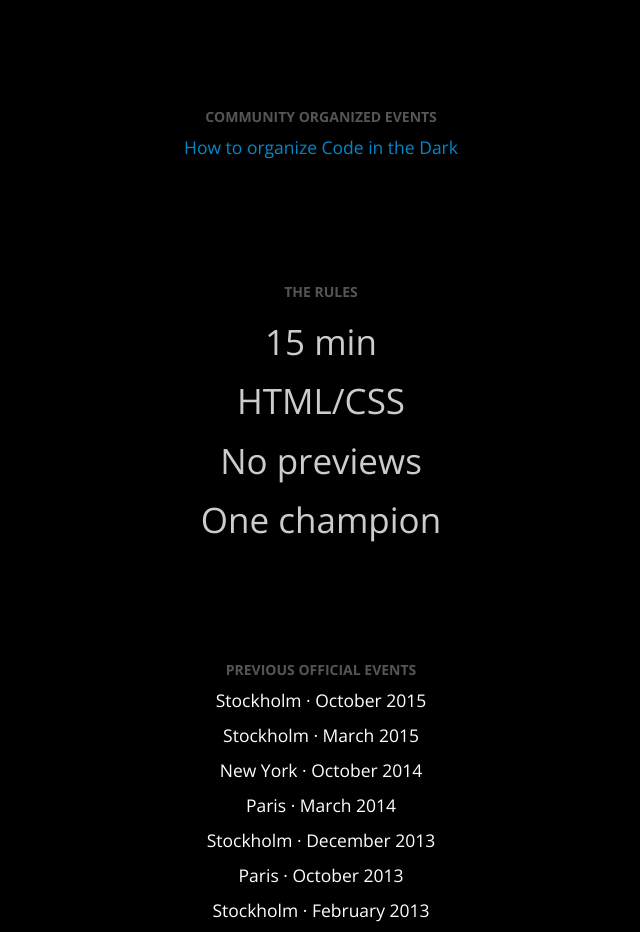
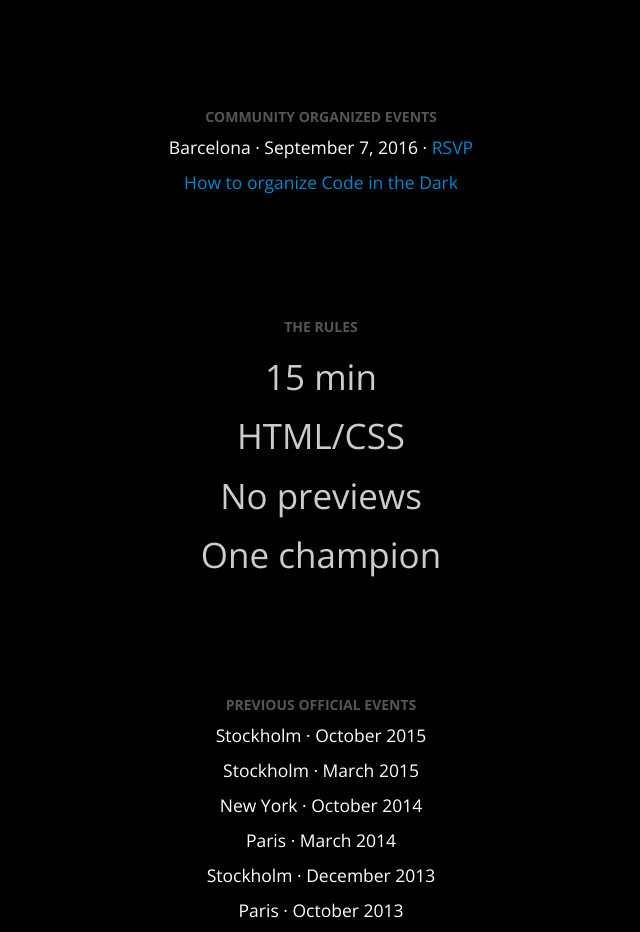
Before and after one commit to codeinthedark/codeinthedark.github.io, a plain HTML site: page index.html in a window 1280 px wide. Shown: the part 1500-2432 px from the top of the page, without its empty margins (319-959 px from the left). Drawn offline with nearby package versions, Linux system fonts and the light colour scheme.

Commit message:
Add Barcelona event

```diff
--- a/index.html
+++ b/index.html
@@ -85,6 +85,9 @@
     <div class="part">
       <h2>Community organized events</h2>
       <p>
+      Barcelona &middot; September 7, 2016 &middot; <a href="https://hello.typeform.com/to/MJ03b0" target="_blank">RSVP</a>
+      </p>
+      <p>
         <a href="https://github.com/codeinthedark/codeinthedark.github.io">How to organize Code in the Dark</a>
       </p>
     </div>
```
